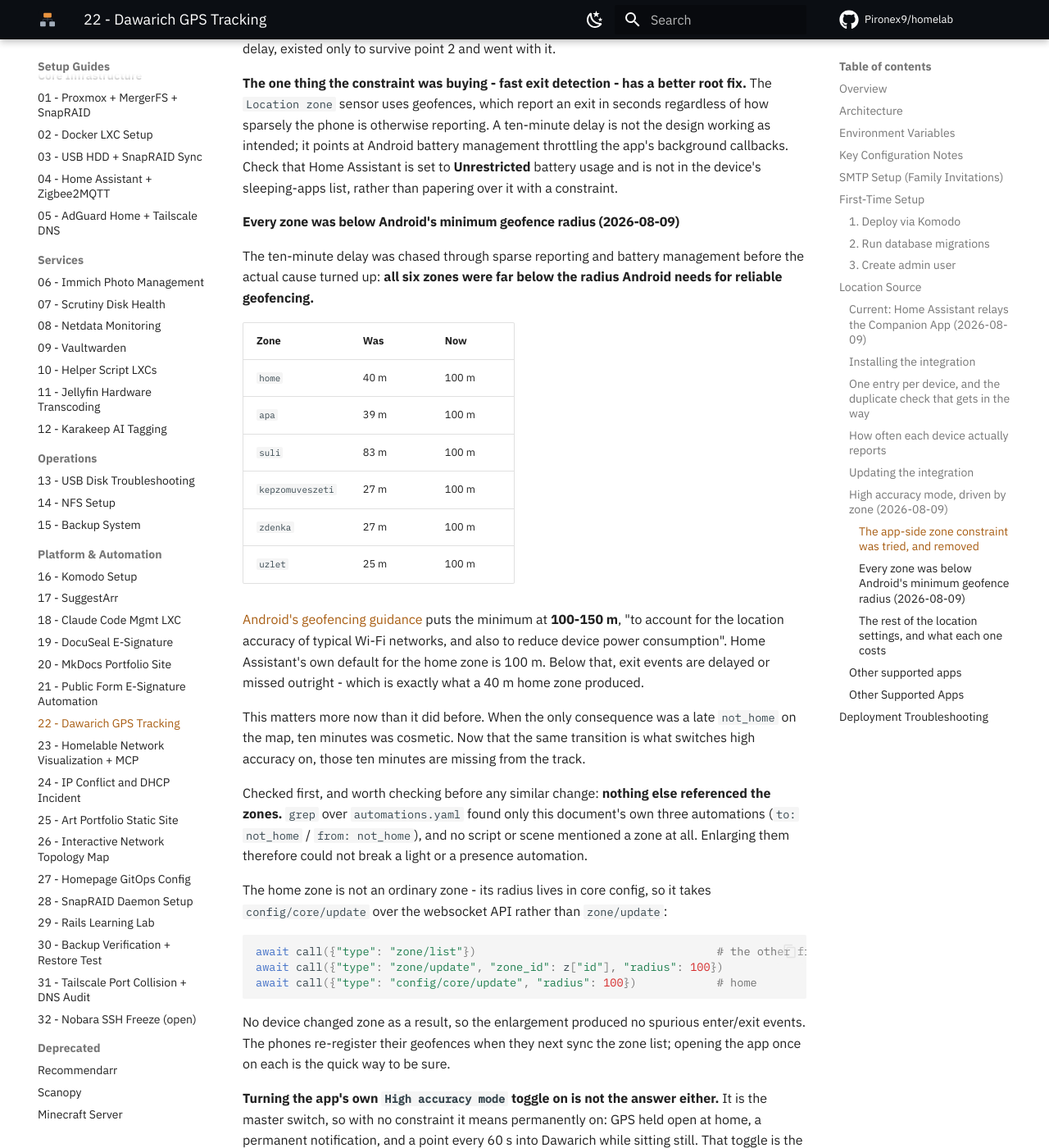
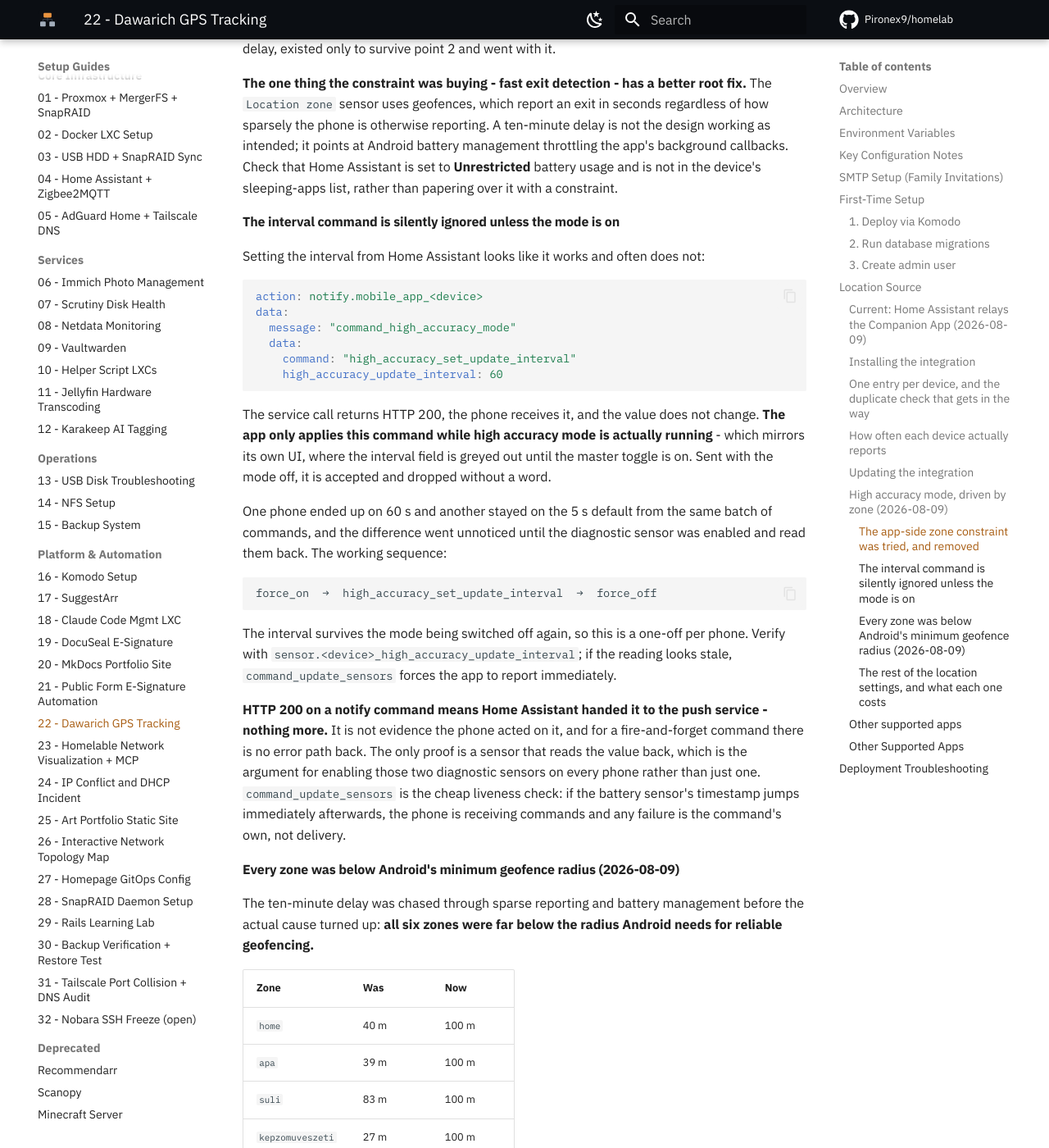
Before and after one commit to Pironex9/homelab, an MkDocs documentation site: the page built from docs/proxmox/22_Dawarich_GPS_Tracking_Setup.md, in a window 1280 px wide and 1400 px high, scrolled down 10501 px. Shown: the whole window at 82% size. Built offline with MkDocs 1.6.1 and Material for MkDocs 9.7.7, drawn with Linux system fonts in a browser that asks for light colours; comment, search, counter and statistics services are not loaded; some of the changed text lies outside the part shown.

Commit message:
fix(ha): the interval command is dropped unless high accuracy is running, so two phones diverged unnoticed
The same batch of commands left one phone at 60 s and another at the 5 s
default. The app only applies high_accuracy_set_update_interval while the
mode is actually on - mirroring its own UI, where the field is greyed out
until the master toggle is set. Sent with the mode off it is accepted and
discarded silently. force_on, set, force_off works, and the value survives
the mode going off again.

The wider lesson is worth more than the fix: HTTP 200 on a notify command
means Home Assistant handed it to the push service and nothing else. There
is no error path back from a fire-and-forget command, so the only proof is
a sensor reading the value back. That is the case for enabling the two
diagnostic sensors on every phone rather than one - the divergence had been
sitting there for hours and was invisible until one of them was switched
on. command_update_sensors doubles as a liveness check: if the battery
timestamp jumps straight after it, delivery is fine and any failure belongs
to the command itself.

````diff
--- a/docs/proxmox/22_Dawarich_GPS_Tracking_Setup.md
+++ b/docs/proxmox/22_Dawarich_GPS_Tracking_Setup.md
@@ -221,7 +221,7 @@
 | Home Assistant | every zone radius | **100 m** |
 | Companion App | High accuracy mode (master toggle) | **off** - the automation owns it |
 | Companion App | zone constraint, bluetooth constraint, trigger range | **all empty** |
-| Companion App | high accuracy interval | 60 s |
+| Companion App | high accuracy interval | 60 s - only settable while the mode is on, see below |
 | Companion App | Location sent | Exact |
 | Companion App | diagnostic sensors *High accuracy mode* and *High accuracy update interval* | enabled |
 | Android | battery usage for Home Assistant | Unrestricted |
@@ -278,6 +278,31 @@
 Removing it collapsed the automation back to two triggers and one command per branch. A five-minute delay with a re-assert, and `mode: restart` to stop an arrival queueing behind that delay, existed only to survive point 2 and went with it.
 
 **The one thing the constraint was buying - fast exit detection - has a better root fix.** The `Location zone` sensor uses geofences, which report an exit in seconds regardless of how sparsely the phone is otherwise reporting. A ten-minute delay is not the design working as intended; it points at Android battery management throttling the app's background callbacks. Check that Home Assistant is set to **Unrestricted** battery usage and is not in the device's sleeping-apps list, rather than papering over it with a constraint.
+
+#### The interval command is silently ignored unless the mode is on
+
+Setting the interval from Home Assistant looks like it works and often does not:
+
+```yaml
+action: notify.mobile_app_<device>
+data:
+  message: "command_high_accuracy_mode"
+  data:
+    command: "high_accuracy_set_update_interval"
+    high_accuracy_update_interval: 60
+```
+
+The service call returns HTTP 200, the phone receives it, and the value does not change. **The app only applies this command while high accuracy mode is actually running** - which mirrors its own UI, where the interval field is greyed out until the master toggle is on. Sent with the mode off, it is accepted and dropped without a word.
+
+One phone ended up on 60 s and another stayed on the 5 s default from the same batch of commands, and the difference went unnoticed until the diagnostic sensor was enabled and read them back. The working sequence:
+
+```
+force_on  →  high_accuracy_set_update_interval  →  force_off
+```
+
+The interval survives the mode being switched off again, so this is a one-off per phone. Verify with `sensor.<device>_high_accuracy_update_interval`; if the reading looks stale, `command_update_sensors` forces the app to report immediately.
+
+**HTTP 200 on a notify command means Home Assistant handed it to the push service - nothing more.** It is not evidence the phone acted on it, and for a fire-and-forget command there is no error path back. The only proof is a sensor that reads the value back, which is the argument for enabling those two diagnostic sensors on every phone rather than just one. `command_update_sensors` is the cheap liveness check: if the battery sensor's timestamp jumps immediately afterwards, the phone is receiving commands and any failure is the command's own, not delivery.
 
 #### Every zone was below Android's minimum geofence radius (2026-08-09)
 
````
